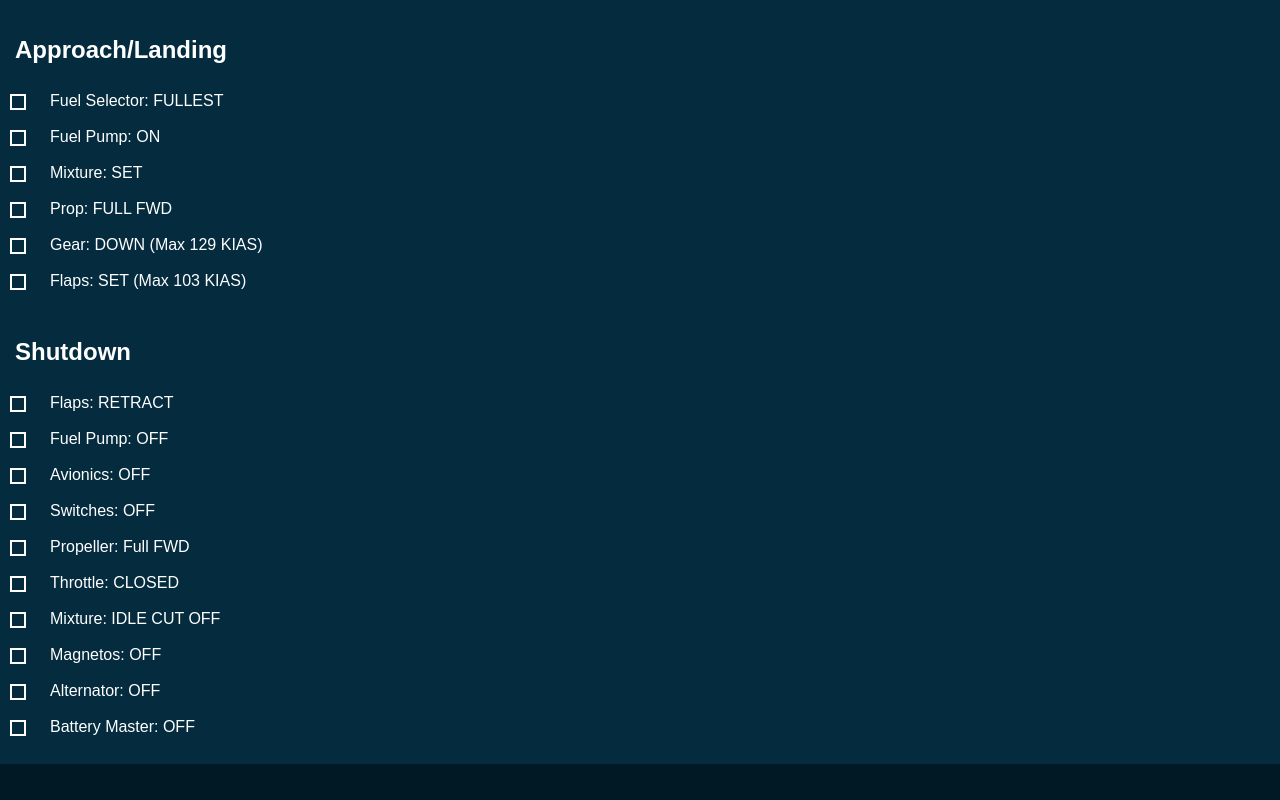
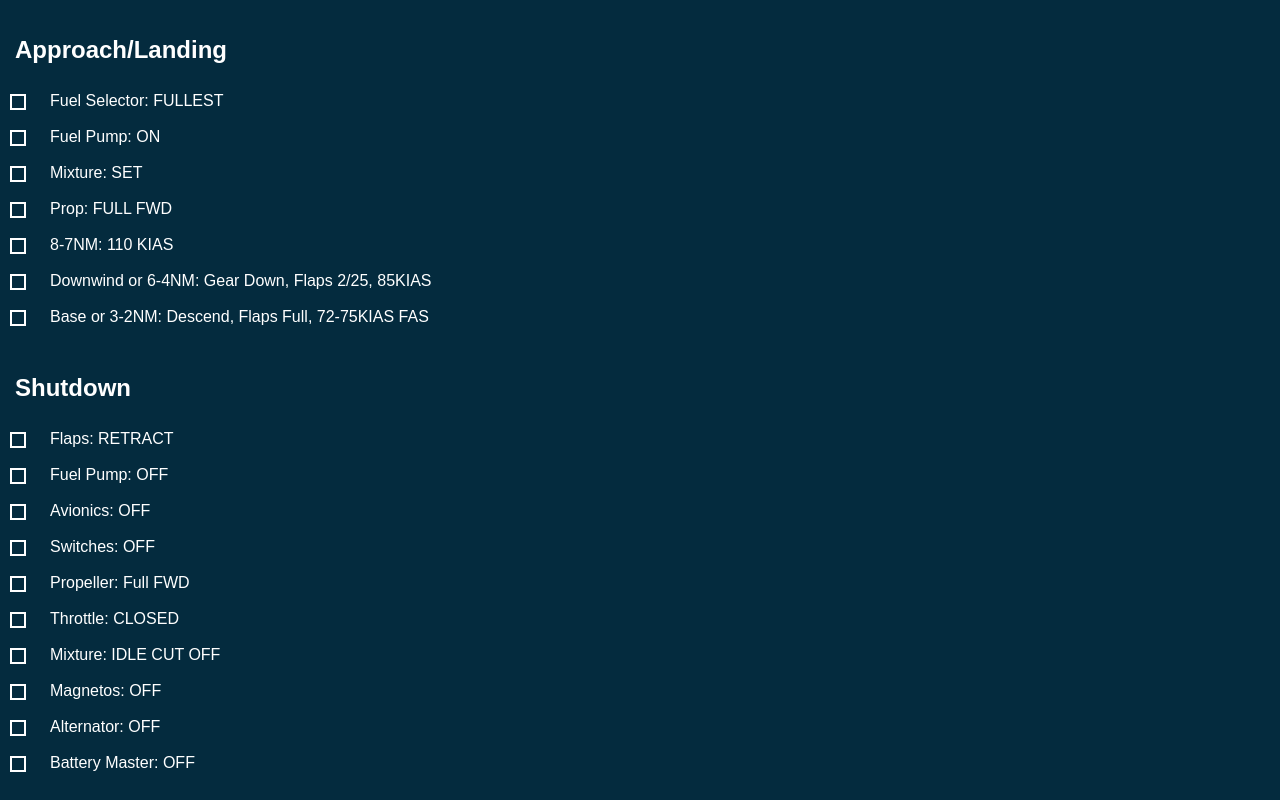
Before and after one commit to SimSkipper/P28R, a plain HTML site: page index.html in a window 1280 px wide. Shown: the part 2624-3424 px from the top of the page. Before the commit the page ends 3388 px from the top, so only its background shows below. Drawn offline with Linux system fonts and the light colour scheme.

Commit message:
Update index.html

```diff
--- a/index.html
+++ b/index.html
@@ -353,12 +353,17 @@
         <label>
             <input type="checkbox" name="">
             <i></i>
-            <span>Gear: DOWN (Max 129 KIAS)</span>
+            <span>8-7NM: 110 KIAS</span>
         </label>
         <label>
             <input type="checkbox" name="">
             <i></i>
-            <span>Flaps: SET (Max 103 KIAS)</span>
+            <span>Downwind or 6-4NM: Gear Down, Flaps 2/25, 85KIAS</span>
+        </label>
+        <label>
+            <input type="checkbox" name="">
+            <i></i>
+            <span>Base or 3-2NM: Descend, Flaps Full, 72-75KIAS FAS</span>
         </label>
     </div>
 
```
